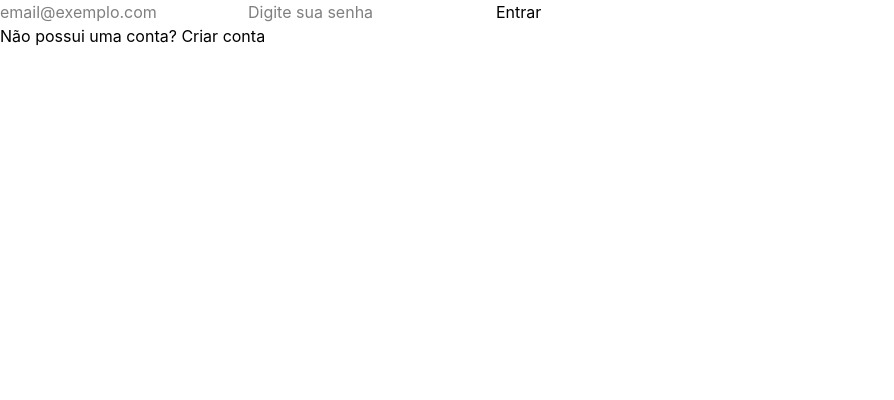
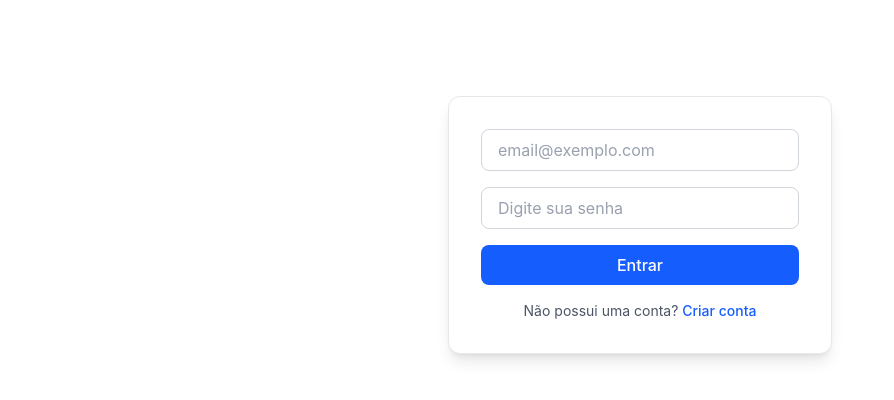
Before and after one commit to KaykeMoraes/bote, a React (Vite) app: page /login in a window 1280 px wide. Shown: the top 400 px of the page, without its empty margins (0-894 px from the left). Built offline with nearby package versions, Linux system fonts and the light colour scheme; no server answers.

Commit message:
estilização de login e register

```diff
--- a/src/pages/Login.tsx
+++ b/src/pages/Login.tsx
@@ -37,24 +37,40 @@ export const Login = () => {
 
   return (
     <>
-      <form onSubmit={handleSubmit}>
+      <form
+        onSubmit={handleSubmit}
+        className="mx-auto mt-24 flex w-full max-w-sm flex-col gap-4 rounded-xl border border-gray-200 bg-white p-8 shadow-lg"
+      >
         <input
           type="email"
           placeholder="email@exemplo.com"
           value={email}
           onChange={(e) => setEmail(e.target.value)}
+          className="w-full rounded-lg border border-gray-300 px-4 py-2 text-gray-900 placeholder-gray-400 outline-none transition focus:border-blue-500 focus:ring-2 focus:ring-blue-200"
         />
         <input
           type="password"
           placeholder="Digite sua senha"
           value={password}
           onChange={(e) => setPassword(e.target.value)}
+          className="w-full rounded-lg border border-gray-300 px-4 py-2 text-gray-900 placeholder-gray-400 outline-none transition focus:border-blue-500 focus:ring-2 focus:ring-blue-200"
         />
-        {error && <p className="text-red-600">{error}</p>}
+        {error && <p className="text-sm text-red-600">{error}</p>}
 
-        <button type="submit">Entrar</button>
-        <p>
-          Não possui uma conta? <Link to="/register">Criar conta</Link>
+        <button
+          type="submit"
+          className="w-full cursor-pointer rounded-lg bg-blue-600 px-4 py-2 font-medium text-white transition hover:bg-blue-700 focus:ring-2 focus:ring-blue-300 focus:outline-none"
+        >
+          Entrar
+        </button>
+        <p className="text-center text-sm text-gray-600">
+          Não possui uma conta?{' '}
+          <Link
+            to="/register"
+            className="font-medium text-blue-600 hover:underline"
+          >
+            Criar conta
+          </Link>
         </p>
       </form>
     </>
--- a/src/pages/Register.tsx
+++ b/src/pages/Register.tsx
@@ -31,23 +31,39 @@ export const Register = () => {
 
   return (
     <>
-      <form onSubmit={handleSubmit}>
+      <form
+        onSubmit={handleSubmit}
+        className="mx-auto mt-24 flex w-full max-w-sm flex-col gap-4 rounded-xl border border-gray-200 bg-white p-8 shadow-lg"
+      >
         <input
           type="email"
           placeholder="email@exemplo.com"
           value={email}
           onChange={(e) => setEmail(e.target.value)}
+          className="w-full rounded-lg border border-gray-300 px-4 py-2 text-gray-900 placeholder-gray-400 outline-none transition focus:border-blue-500 focus:ring-2 focus:ring-blue-200"
         />
         <input
           type="password"
           placeholder="Digite sua senha"
           value={password}
           onChange={(e) => setPassword(e.target.value)}
+          className="w-full rounded-lg border border-gray-300 px-4 py-2 text-gray-900 placeholder-gray-400 outline-none transition focus:border-blue-500 focus:ring-2 focus:ring-blue-200"
         />
-        {error && <p className="text-red-600">{error}</p>}
-        <button type="submit">Criar conta</button>
-        <p>
-          Já possui uma conta? <Link to="/login">Entrar</Link>
+        {error && <p className="text-sm text-red-600">{error}</p>}
+        <button
+          type="submit"
+          className="w-full cursor-pointer rounded-lg bg-blue-600 px-4 py-2 font-medium text-white transition hover:bg-blue-700 focus:ring-2 focus:ring-blue-300 focus:outline-none"
+        >
+          Criar conta
+        </button>
+        <p className="text-center text-sm text-gray-600">
+          Já possui uma conta?{' '}
+          <Link
+            to="/login"
+            className="font-medium text-blue-600 hover:underline"
+          >
+            Entrar
+          </Link>
         </p>
       </form>
     </>
```
Also changed, not shown: 1 other file (tests, documents, lock files or other folders).
